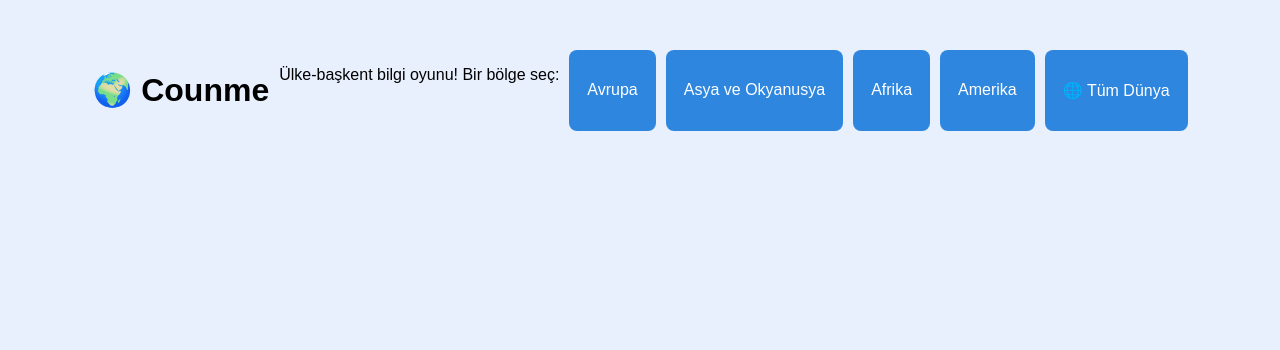
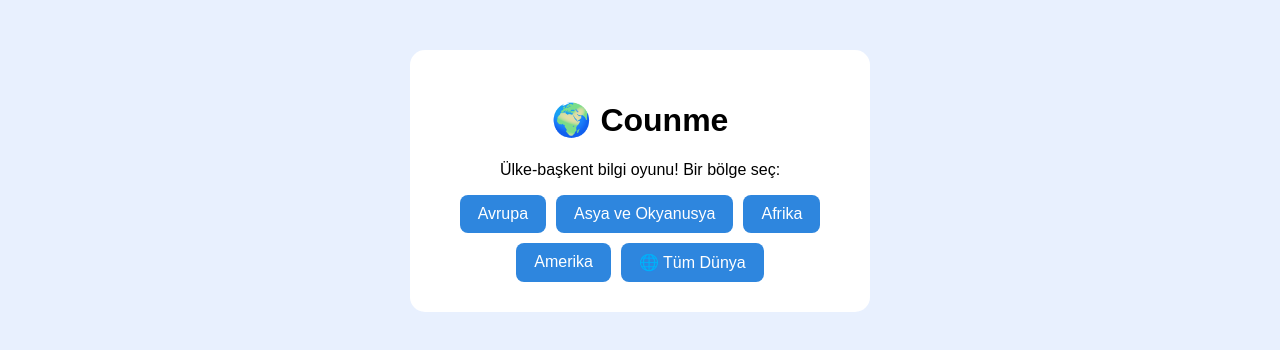
Before and after one commit to ForReaver/Counme, a plain HTML site: page index.html in a window 1280 px wide. Drawn offline with Linux system fonts and the light colour scheme.

Commit message:
Update index.html

```diff
--- a/index.html
+++ b/index.html
@@ -7,14 +7,16 @@
     <link rel="stylesheet" href="style.css">
   </head>
   <body>
-    <div class="kitalar">
+    <div class="kart menu">
       <h1>🌍 Counme</h1>
       <p>Ülke-başkent bilgi oyunu! Bir bölge seç: </p>
+    <div class="kitalar">
       <button onclick="location.href='game.html?kita=Avrupa'">Avrupa</button>
       <button onclick="location.href='game.html?kita=Asya'">Asya ve Okyanusya</button>
       <button onclick="location.href='game.html?kita=Afrika'">Afrika</button>
       <button onclick="location.href='game.html?kita=Amerika'">Amerika</button>
       <button onclick="location.href='game.html'">🌐 Tüm Dünya</button>
     </div>
+    </div>
   </body>
   </html>
```
